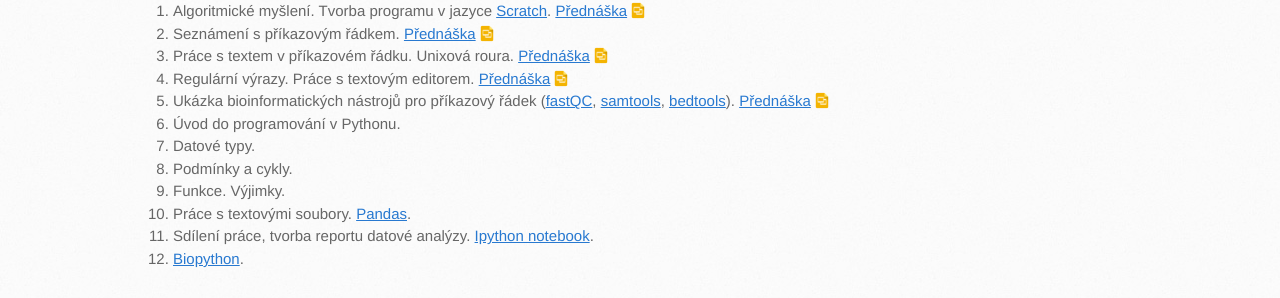
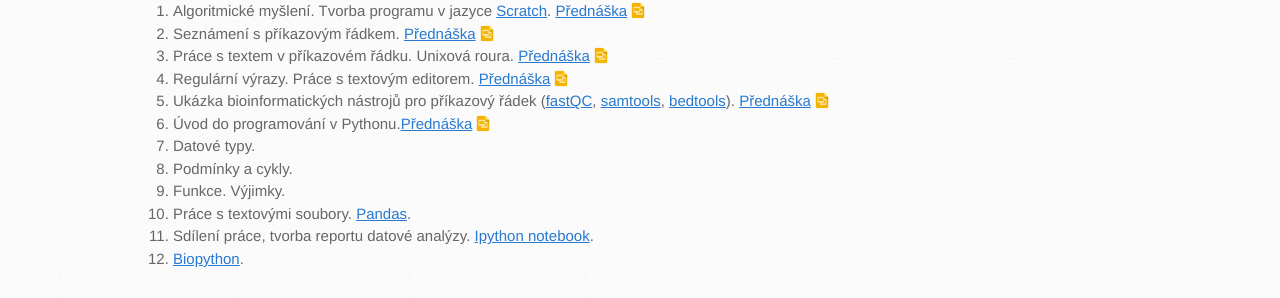
Before and after one commit to anastazie/intro_python_biol, a Jekyll site: the page built from index.md, in a window 1280 px wide. Shown: the part 1099-1397 px from the top of the page. Built offline with Jekyll 4.4.1, drawn with Linux system fonts in a browser that asks for light colours.

Commit message:
Update index.md

```diff
--- a/index.md
+++ b/index.md
@@ -21,7 +21,7 @@ Cílem předmětu je zbavení studentů strachu z příkazového řádku a nauč
 3. Práce s textem v příkazovém řádku. Unixová roura. <a href="https://docs.google.com/presentation/d/1tFO22uSMCtcFkznsGPmpgUkQLuqHy6r90q_xSM0KNBs/edit?usp=sharing" class="presentation">Přednáška</a>
 4. Regulární výrazy. Práce s textovým editorem. <a href="https://docs.google.com/presentation/d/19-MIFJypNXcyhdMuQbZVwiZYFUwzOy8fc5Rkd5fYngQ/edit?usp=sharing" class="presentation">Přednáška</a>
 5. Ukázka bioinformatických nástrojů pro příkazový řádek ([fastQC](http://www.bioinformatics.babraham.ac.uk/projects/fastqc/), [samtools](http://www.htslib.org/doc/samtools.html), [bedtools](http://bedtools.readthedocs.io/en/latest/)). <a href="https://docs.google.com/presentation/d/1nTr1dV-1lhgJLJVUABWMAyPM6OlfCv2ymwEI6UT56qo/edit?usp=sharing" class="presentation">Přednáška</a>
-6. Úvod do programování v Pythonu.
+6. Úvod do programování v Pythonu.<a href="https://docs.google.com/presentation/d/1quVrMmERj80Aiu2i5OvWvytQFDUBSvPZChX9k-7mtBQ/edit?usp=sharing" class="presentation">Přednáška</a>
 7. Datové typy.
 8. Podmínky a cykly.
 9. Funkce. Výjimky.
```
